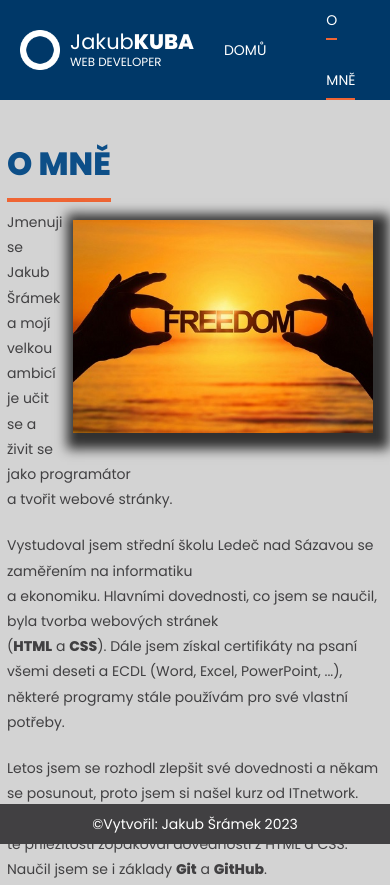
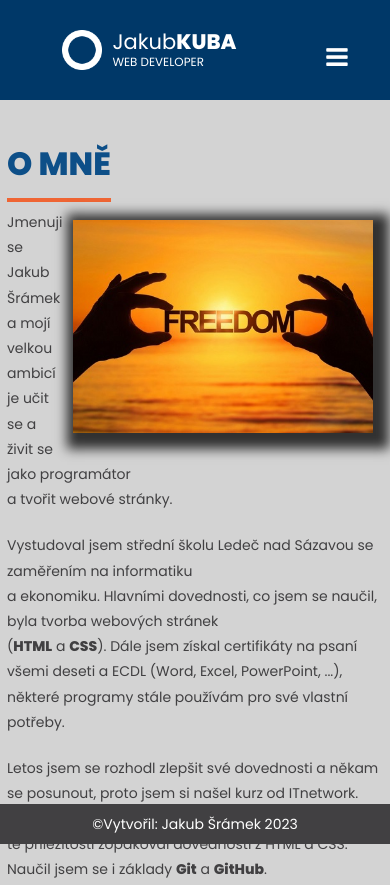
Before and after one commit to Nagynys/Moje-Prace, a plain HTML site: page omne.html in a window 390 px wide. Shown: the top 885 px of the page. Drawn offline with Linux system fonts and the light colour scheme.

Commit message:
Hamburger

```diff
--- /dev/null
+++ b/css/queries.css
@@ -0,0 +1,34 @@
+@media(max-width: 830px) {
+
+    .nav-links ul li {
+        display: block;
+        padding-top: 20px;
+    }
+
+    .kontakt-tlacitko {
+        padding: 0;
+        background: none;
+        border-radius: 0;
+    }
+
+    .nav-links {
+        position: fixed;
+        background: #ee1717;
+        height: 100vh;
+        width: 200px;
+        top: 0;
+        right: -200px;
+        text-align: left;
+        z-index: 2;
+        transition: 1s;
+    }
+
+    nav .fa {
+        display: block;
+        color: white;
+        margin-top: 5px;
+        margin-left: 5px;
+        font-size: 25px;
+        cursor: pointer;
+    }
+}
--- /dev/null
+++ b/js/script.js
@@ -0,0 +1,9 @@
+// Hamburger Menu
+let navLinks = document.getElementById("navLinks")
+
+    const showMenu = () => {
+        navLinks.style.right = "0"
+    }
+    const hideMenu = () => {
+        navLinks.style.right = "-250px"
+    }
--- a/omne.html
+++ b/omne.html
@@ -9,25 +9,34 @@
 
     <link rel="shorcut icon" href="obrazky/ico.jpg">
     <link rel="stylesheet" href="style.css" type="text/css"/>
+    <link rel="stylesheet" href="css/queries.css">
+    <link rel="stylesheet" href="https://stackpath.bootstrapcdn.com/font-awesome/4.7.0/css/font-awesome.min.css">
 
 
 </head>
 <body>
+
     <header>
         <div id="logo">
             <h1>Jakub<span>Kuba</span></h1>
             <small>Web Developer</small>
         </div>
 
+        <section class="mainHeader">
             <nav>
+                <div class="nav-links" id="navLinks">
+                    <div class="fa fa-times" onclick="hideMenu()"></div>
                     <ul>
                         <li><a href="index.html">Domů</a></li>
-                <li class="aktivni"><a href="omne.html">O mně</a></li>
+                        <li class="aktivni"><a href="omne.html">O&nbsp;mně</a></li>
                         <li><a href="dovednosti.html">Dovednosti</a></li>
                         <li><a href="projekty.html">Projekty</a></li>
                         <li><a class="kontakt-tlacitko" href="kontakt.html">Kontakt</a></li>
                     </ul>
+                </div>
+                    <div class="fa fa-bars" onclick="showMenu()"></div>
             </nav>
+        </section>
     </header>
 
     <article>
@@ -71,5 +80,7 @@
     <footer>
         <p> &copy;Vytvořil: Jakub Šrámek 2023</p>
     </footer>
+
+    <script src="js/script.js"></script>
 </body>
 </html>
--- a/style.css
+++ b/style.css
@@ -139,31 +139,36 @@ body > header {
 
 
 /* Navigace záhlaví */
-nav ul {
-    margin: 0;
-    list-style: none;
+nav {
     display: flex;
-
-    align-items: center;
-    height: 100%;
+    padding-top: 40px;
 }
 
-nav ul li {
-    padding: 0 25px;
-    margin: 0 5px;
-    font-size: 1em;
-    line-height: 4.3em;
+.nav-links {
+    flex: 1;
+    text-align: right;
 }
 
-nav ul a {
-    color: white;
-    padding: 8px 0;
-    text-decoration: none;
-    text-transform: uppercase;
+.nav-links ul li {
+    list-style-type: none;
+    display: inline-block;
+    padding-left: 50px;
+    position: relative;
 }
 
-nav ul a:hover, .aktivni a {
+.nav-links ul li a {
+    color: white;
+    text-decoration: none;
+    font-size: 16px;
+
+}
+
+.nav-links a:hover, .aktivni a {
     border-bottom: 2px solid #EF6534;
+}
+
+nav .fa {
+    display: none;
 }
 
 
```
Also changed, not shown: dovednosti.html (+11 -1 lines), index.html (+11 -1 lines), kontakt.html (+12 -1 lines), projekty.html (+13 -2 lines). Lines whose indentation alone changed are shown as unchanged.
